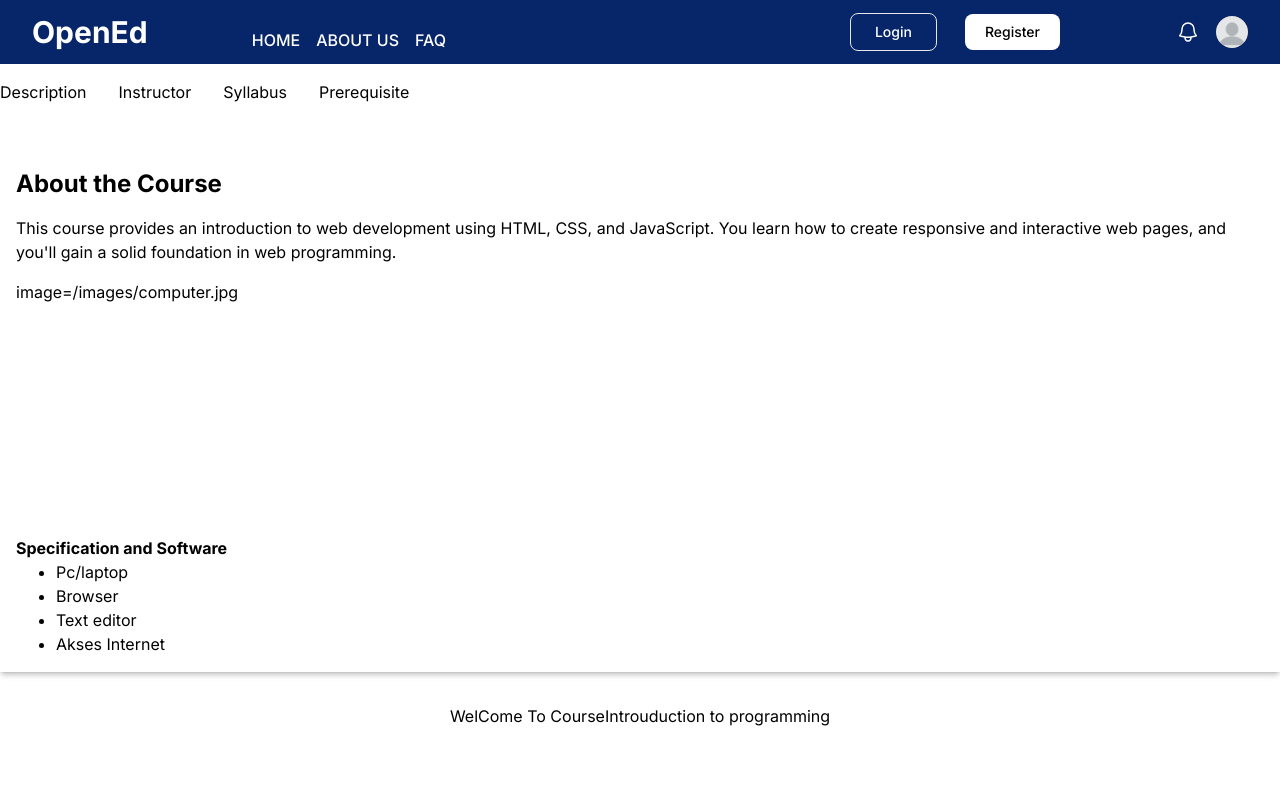
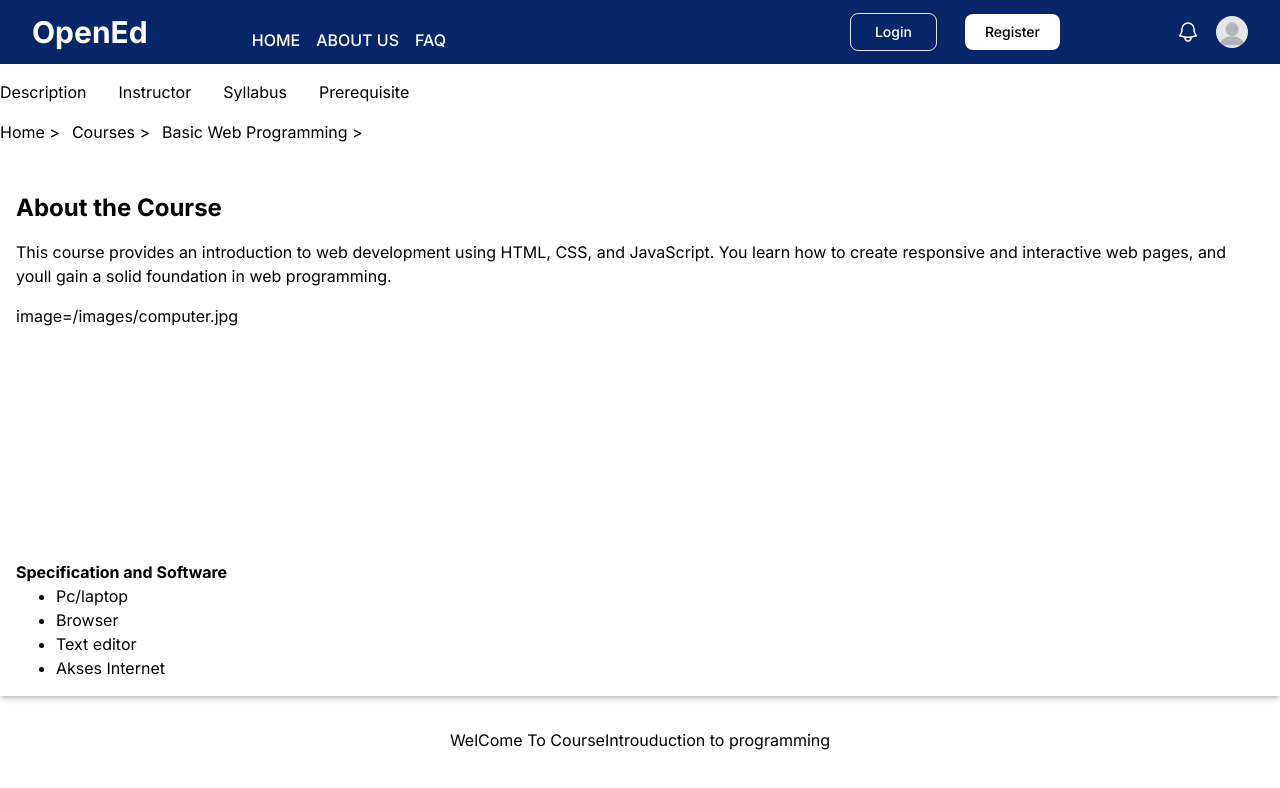
Before and after one commit to Xanvia/MOOC-IT-Center-UOP, a Next.js app in the folder frontend/: page /courses/1 in a window 1280 px wide. Shown: the top 788 px of the page. Built offline with nearby package versions, Linux system fonts and the light colour scheme; no server answers.

Commit message:
add breadcrumb

```diff
--- /dev/null
+++ b/frontend/src/components/Course/CourseCard/CourseHome/Breadcrumb.tsx
@@ -0,0 +1,31 @@
+import Link from 'next/link';
+import React from 'react';
+
+// components/Breadcrumb.tsx
+interface BreadcrumbItem {
+    breadcrumb: string;
+    href?: string; // Make href optional
+  }
+
+
+const Breadcrumbs = ({ breadcrumbs }: { breadcrumbs: BreadcrumbItem[] }) => {
+  if (!breadcrumbs || breadcrumbs.length === 0) return null;
+
+  return (
+    <nav className="flex" aria-label="Breadcrumb">
+      <ol className="inline-flex items-center space-x-1 md:space-x-3">
+        {breadcrumbs.map((breadcrumb, index) => (
+          <li key={breadcrumb.breadcrumb}>
+            {breadcrumb.href ? (
+              <Link href={breadcrumb.href} > {breadcrumb.breadcrumb}</Link>
+            ) : (
+              <span>{breadcrumb.breadcrumb}</span>
+            )}
+          </li>
+        ))}
+      </ol>
+    </nav>
+  );
+};
+
+export default Breadcrumbs;
--- a/frontend/src/components/Course/CourseCard/CourseHome/CourseDescriptionHeader.tsx
+++ b/frontend/src/components/Course/CourseCard/CourseHome/CourseDescriptionHeader.tsx
@@ -1,4 +1,16 @@
 import React from "react";
+import Breadcrumb from '../CourseHome/Breadcrumb';
+
+interface BreadcrumbItem {
+  breadcrumb: string;
+  href?: string; // Make href optional
+}
+
+const breadcrumbs: BreadcrumbItem[] = [
+  { breadcrumb: 'Home >', href: '/' },
+  { breadcrumb: 'Courses  >', href: '/courses' },
+  { breadcrumb: 'Basic Web Programming  >', href: '/courses/1' },
+];
 
 const computer = "/images/computer.jpg";
 const CourseHeader: React.FC = () => {
@@ -37,7 +49,7 @@ const CourseHeader: React.FC = () => {
             </a>
           </nav>
         </div>
-
+        <Breadcrumb breadcrumbs={breadcrumbs}/>
         <div className="container mx-auto my-8 p-4 bg-white shadow-md">
           {/* Description Content */}
           <div>
@@ -46,7 +58,7 @@ const CourseHeader: React.FC = () => {
               <p className="mb-4">
                 This course provides an introduction to web development using
                 HTML, CSS, and JavaScript. You learn how to create responsive
-                and interactive web pages, and you'll gain a solid foundation in
+                and interactive web pages, and youll gain a solid foundation in
                 web programming.
               </p>
             </div>
```
